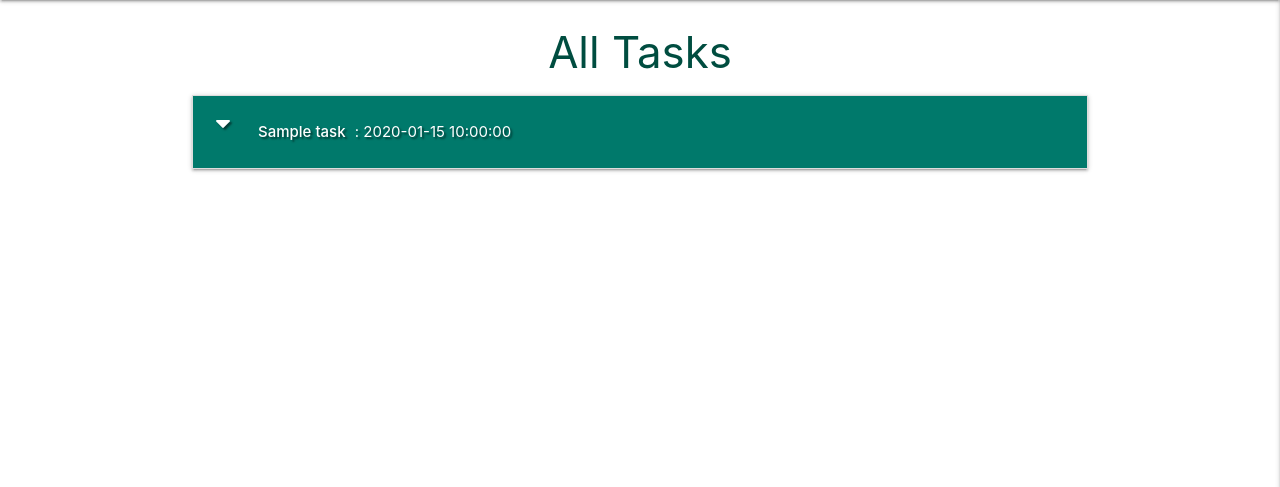
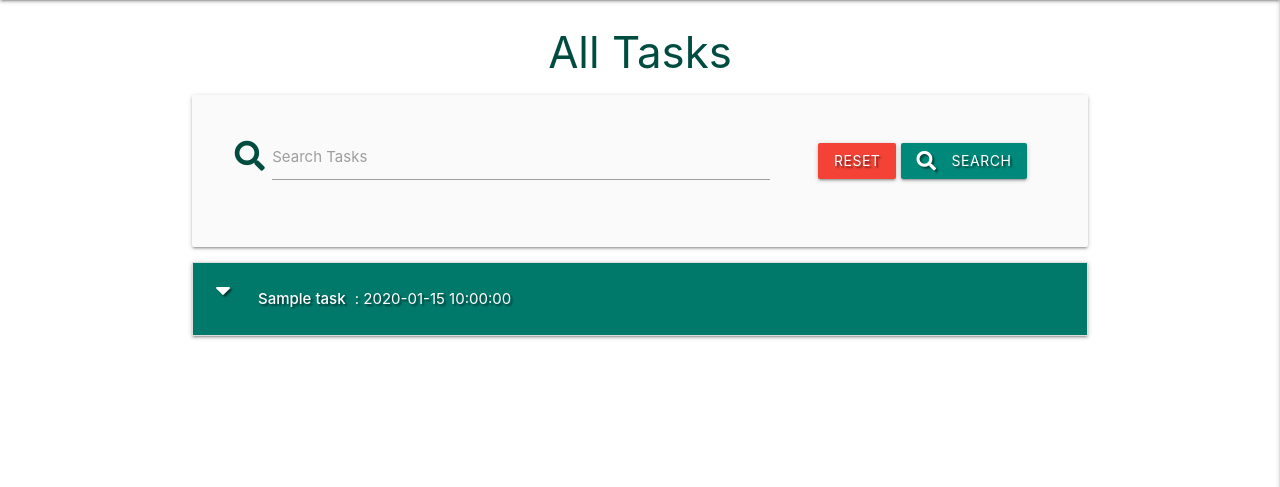
Before and after one commit to SRay-2020/flask-task-manager-project, a Flask app: page / in a window 1280 px wide. Shown: the part 64-551 px from the top of the page. Run offline with Flask 2, Linux system fonts and the light colour scheme; a database or web service that is not in the repository returns one stand-in record (values such as "Sample title"); some libraries are stand-ins or nearby versions.

Commit message:
Add Search functionality

```diff
--- a/app.py
+++ b/app.py
@@ -23,6 +23,12 @@ def get_tasks():
     tasks = list(mongo.db.tasks.find())
     return render_template("tasks.html", tasks=tasks)
 
+
+@app.route("/search", methods=["GET", "POST"])
+def search():
+    query = request.form.get("query")
+    tasks = list(mongo.db.tasks.find({"$text": {"$search": query}}))
+    return render_template("tasks.html", tasks=tasks)
 
 @app.route("/register", methods=["GET", "POST"])
 def register():
@@ -89,6 +95,7 @@ def profile(username):
 
     return redirect(url_for("login"))
 
+
 @app.route("/logout")
 def logout():
     # remove user from session cookie
@@ -116,6 +123,7 @@ def add_task():
     categories = mongo.db.categories.find().sort("category_name", 1)
     return render_template("add_task.html", categories=categories)
 
+
 @app.route("/edit_task/<task_id>", methods=["GET", "POST"])
 def edit_task(task_id):
     if request.method =="POST":
@@ -135,16 +143,19 @@ def edit_task(task_id):
     categories = mongo.db.categories.find().sort("category_name", 1)
     return render_template("edit_task.html", task=task, categories=categories)
 
+
 @app.route("/delete_task/<task_id>")
 def delete_task(task_id):
     mongo.db.tasks.remove({"_id": ObjectId(task_id)})
     flash("Task Sucessfully Deleted")
     return redirect(url_for("get_tasks"))
 
+
 @app.route("/get_categories")
 def get_categories():
     categories = list(mongo.db.categories.find().sort("category_name", 1))
     return render_template("categories.html", categories=categories)
+
 
 @app.route("/add_category", methods=["GET", "POST"])
 def add_category():
--- a/templates/tasks.html
+++ b/templates/tasks.html
@@ -2,6 +2,26 @@
 {% block content %}
 
     <h3 class="teal-text text-darken-4 center-align">All Tasks</h3>
+
+    <div class="row card-panel grey lighten-5">
+        <form action="{{ url_for('search') }}" method="POST" class="col s12">
+            <div class="row valign-wrapper center-align">
+                <div class="input-field col s12 m8">
+                    <i class="fas fa-search prefix teal-text text-darken-4"></i>
+                    <input type="text" name="query" id="query" class="validate" minlength="3" required>
+                    <label for="query">Search Tasks</label>
+                </div>
+                <div class="col sm12 m4">
+                    <a href="{{ url_for('get_tasks') }}" class="btn red text-shadow">Reset</a>
+                    <button type="submit" class="teal darken-1 btn text-shadow">
+                        <i class="fas fa-search left"></i>Search
+                    </button>
+                </div>
+            </div>
+        </form>
+    </div>
+
+    {% if tasks|length > 0 %}
     <ul class="collapsible">
         {% for task in tasks %}
         <li>
@@ -30,6 +50,9 @@
         </li>
         {% endfor %}
     </ul>
+    {% else %}
+        <h3 class="red-text text-darken-4 center-align">No Results Found</h3>
+    {% endif %}
 
 
 
```
